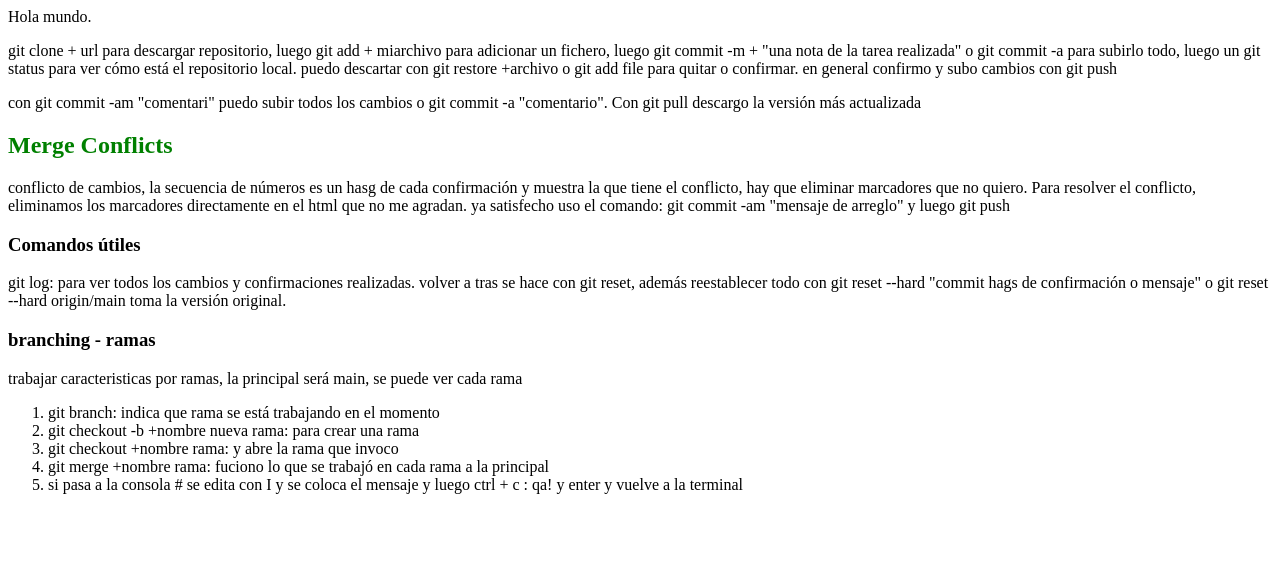
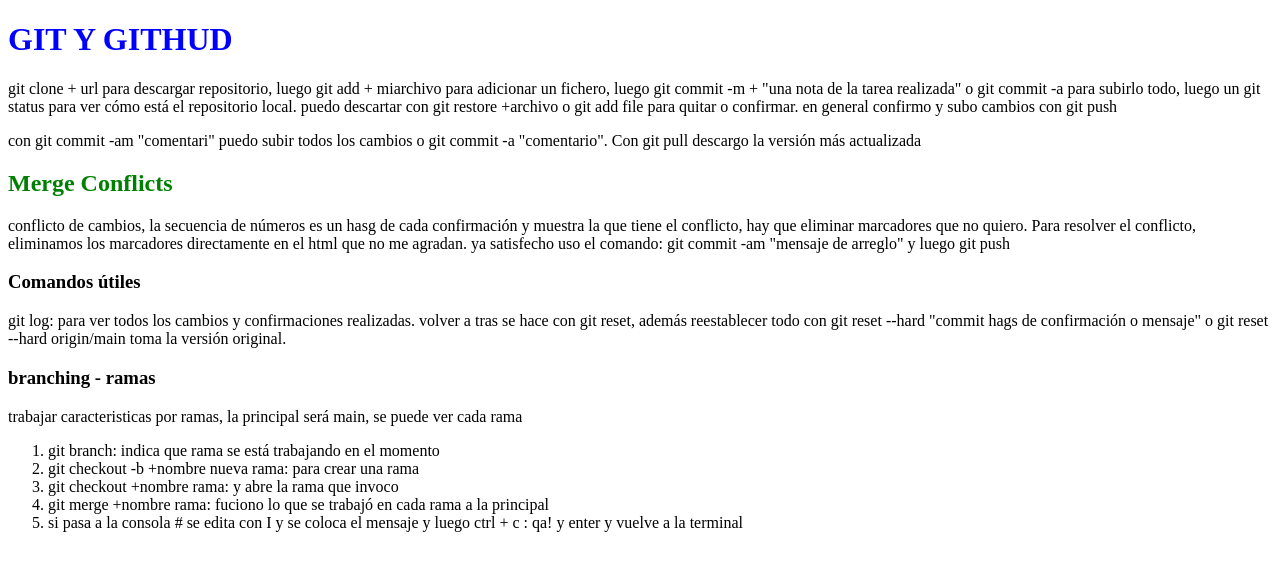
Before and after one commit to FredyFarb/CS50W, a plain HTML site: page index.html in a window 1280 px wide. Drawn offline with Linux system fonts and the light colour scheme.

Commit message:
final curso cs50w

```diff
--- a/index.html
+++ b/index.html
@@ -17,7 +17,7 @@
 
 </head>
 <body>
-    Hola mundo.
+    <h1>GIT Y GITHUD</h1>
     <p>git clone + url para descargar repositorio, luego git add + miarchivo para adicionar un fichero, luego git commit -m + "una nota de la tarea realizada" o git commit -a para subirlo todo, luego un git status para ver cómo está el repositorio local. puedo descartar con git restore +archivo o git add file para quitar o confirmar.  en general confirmo y subo cambios con git push </p>
     <p>con git commit -am "comentari" puedo subir todos los cambios o git commit -a "comentario".  Con git pull descargo la versión más actualizada</p>
     <h2>Merge Conflicts</h2>
```
